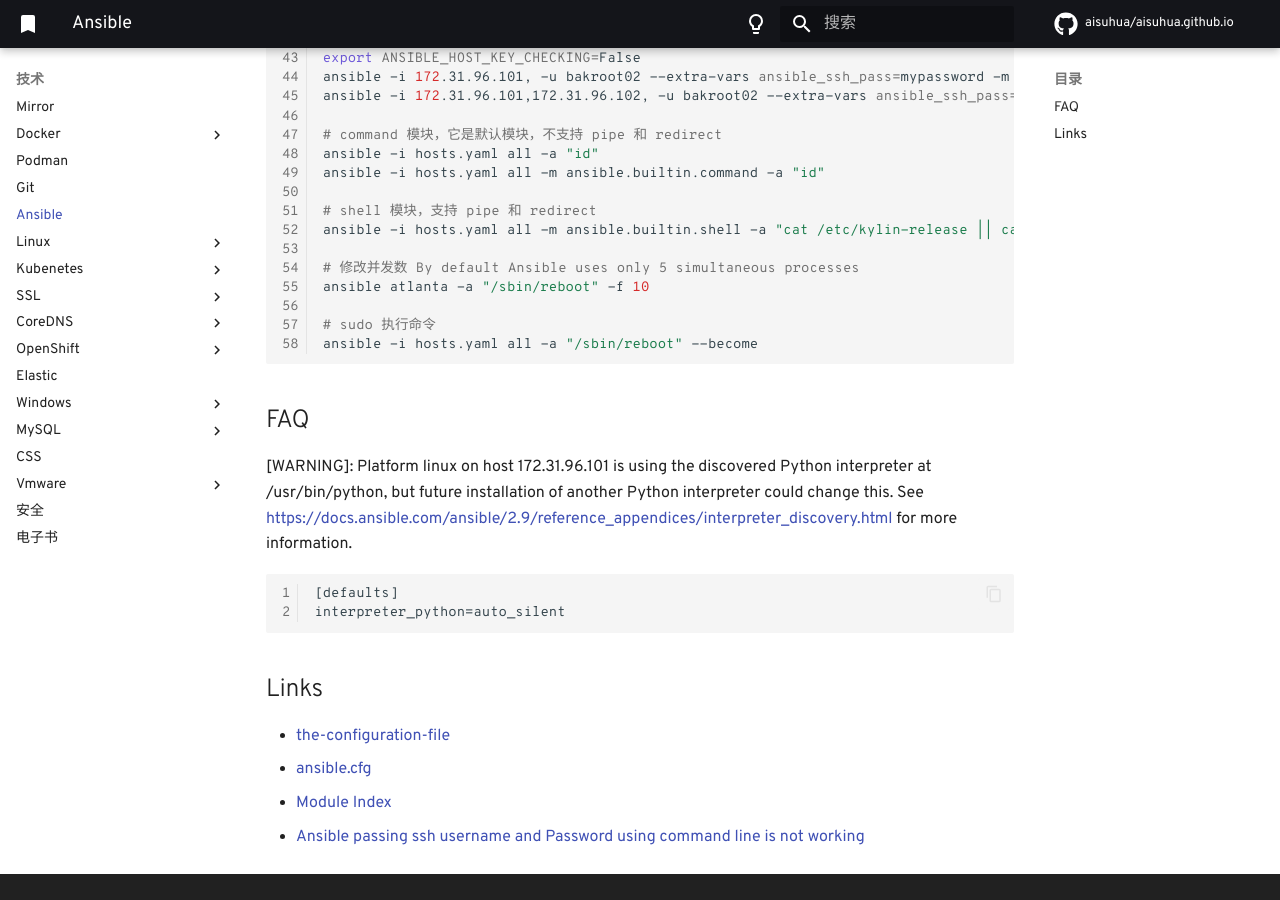
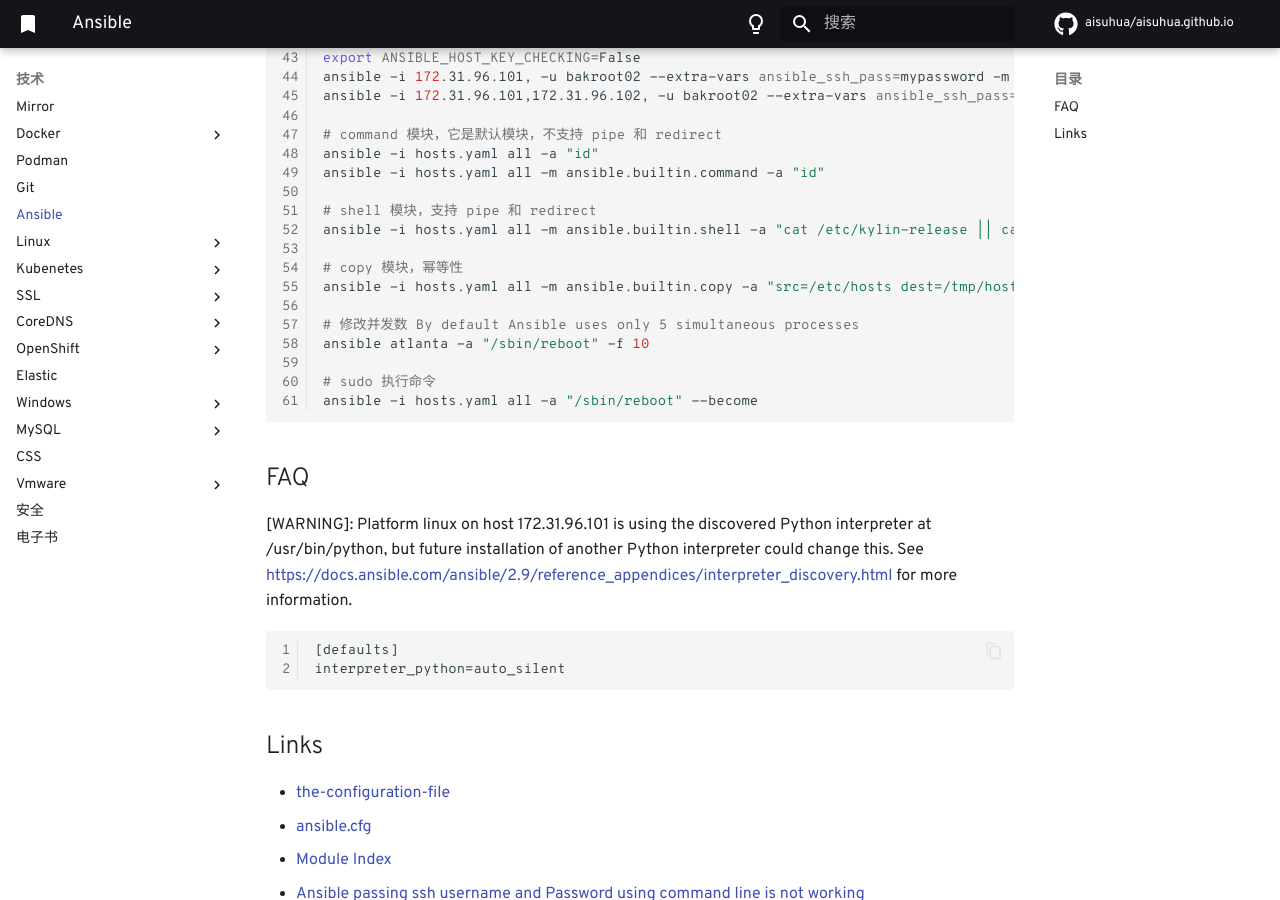
Before and after one commit to aisuhua/aisuhua.github.io, an MkDocs documentation site: the page built from docs/ansible/index.md, in a window 1280 px wide and 900 px high, scrolled down 988 px. Built offline with MkDocs 1.6.1 and Material for MkDocs 9.7.7, drawn with Linux system fonts in a browser that asks for light colours; comment, search, counter and statistics services are not loaded.

Commit message:
index.md

```diff
--- a/docs/ansible/index.md
+++ b/docs/ansible/index.md
@@ -54,6 +54,9 @@
 # shell 模块，支持 pipe 和 redirect
 ansible -i hosts.yaml all -m ansible.builtin.shell -a "cat /etc/kylin-release || cat /etc/redhat-release"
 
+# copy 模块，幂等性
+ansible -i hosts.yaml all -m ansible.builtin.copy -a "src=/etc/hosts dest=/tmp/hosts"
+
 # 修改并发数 By default Ansible uses only 5 simultaneous processes
 ansible atlanta -a "/sbin/reboot" -f 10
 
```
